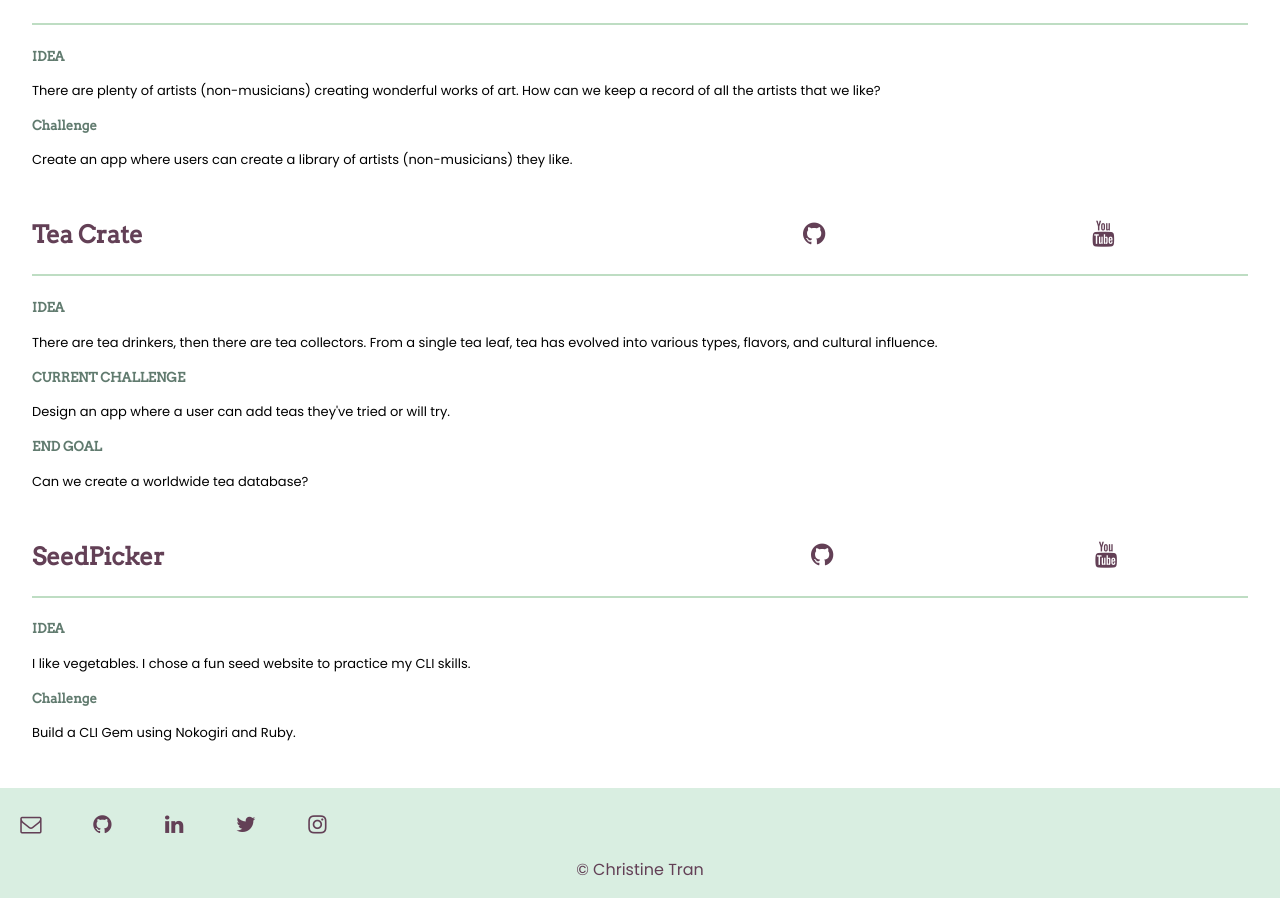
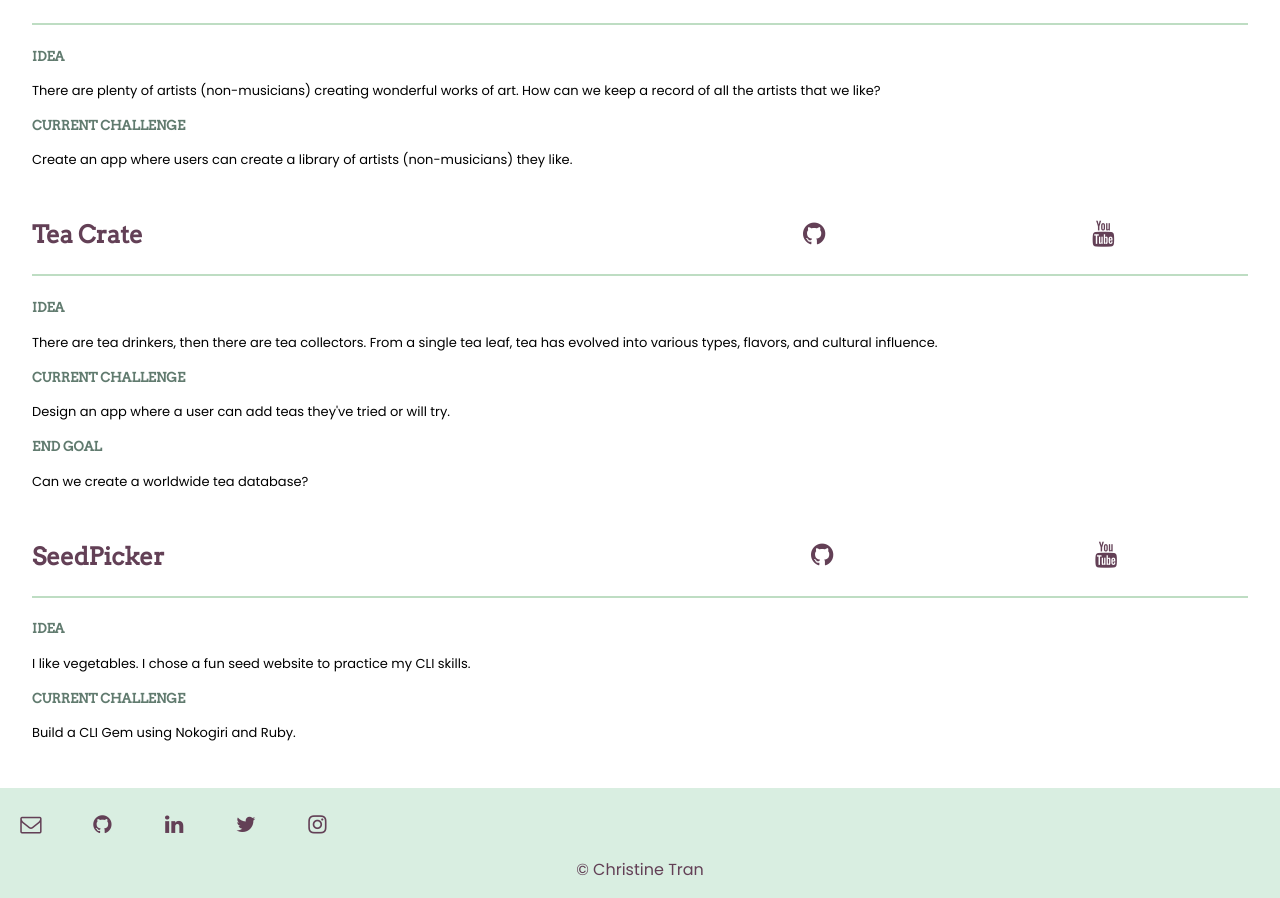
Before and after one commit to christinetran825/tofukid-website, a React (Create React App) app: page /web_development in a window 1280 px wide. Shown: the part 702-1600 px from the top of the page. Built offline with nearby package versions, Linux system fonts and the light colour scheme.

Commit message:
currected h4 type case

```diff
--- a/src/components/WebApps.js
+++ b/src/components/WebApps.js
@@ -17,7 +17,7 @@ class WebApps extends Component {
           <div className="details">
             <h4>IDEA</h4>
             <p>There are a variety of habits that can affect mental health. From sleep to making sure medication was taken. Can we determine possible symptoms by tracking daily habits?</p>
-            <h4> CURRENT CHALLENGE</h4>
+            <h4>CURRENT CHALLENGE</h4>
             <p>How can I apply React & Redux to build the User Profile?</p>
             <h4>END GOAL</h4>
             <p>Build a mobile health app for users to track their daily habits for a symptom management system.</p>
@@ -38,7 +38,7 @@ class WebApps extends Component {
           <div className="details">
             <h4>IDEA</h4>
             <p>There are plenty of artists (non-musicians) creating wonderful works of art. How can we keep a record of all the artists that we like?</p>
-            <h4>Challenge</h4>
+            <h4>CURRENT CHALLENGE</h4>
             <p>Create an app where users can create a library of artists (non-musicians) they like.</p>
           </div>
         </div>
@@ -76,7 +76,7 @@ class WebApps extends Component {
           <div className="details">
             <h4>IDEA</h4>
             <p>I like vegetables. I chose a fun seed website to practice my CLI skills.</p>
-            <h4>Challenge</h4>
+            <h4>CURRENT CHALLENGE</h4>
             <p>Build a CLI Gem using Nokogiri and Ruby.</p>
           </div>
         </div>
```
